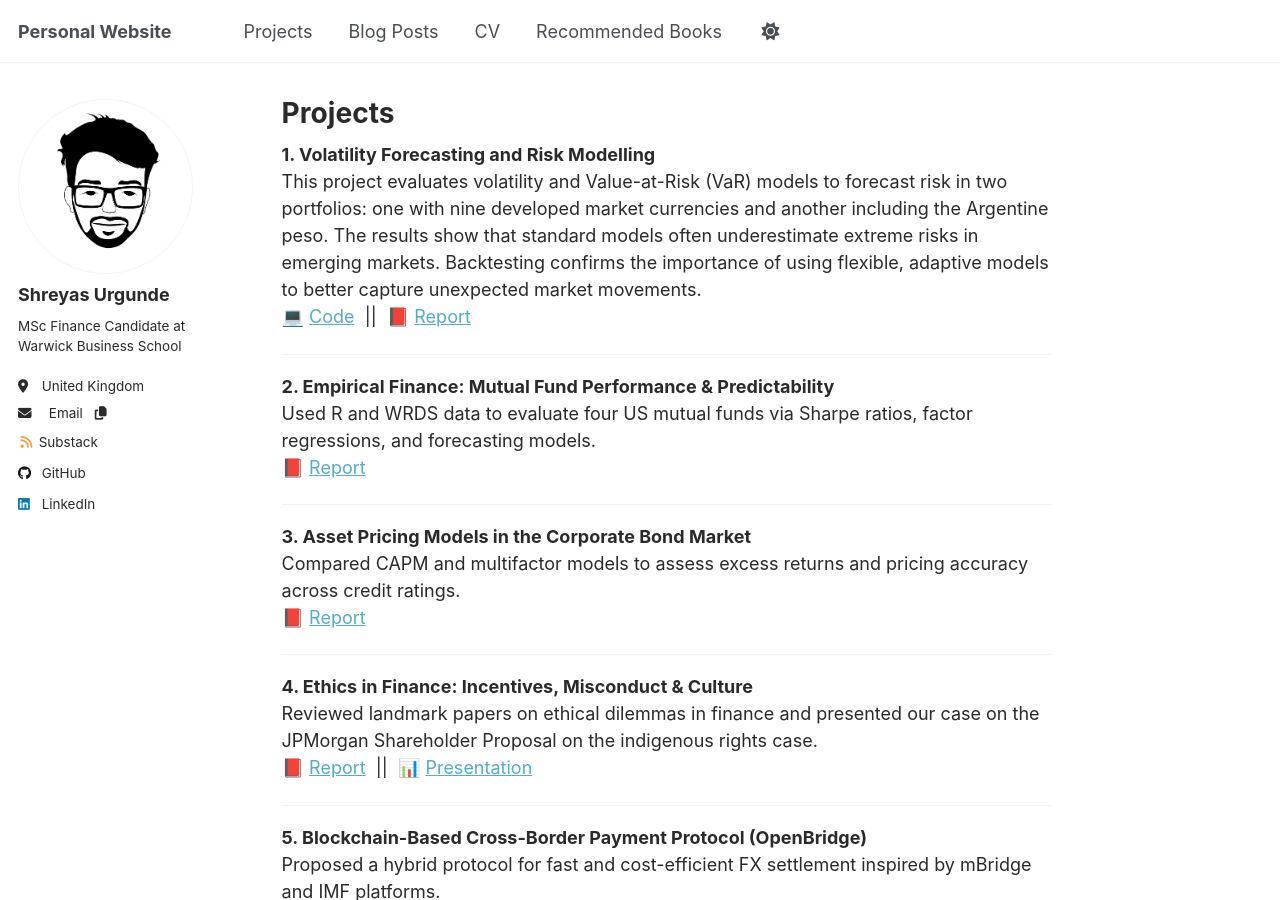
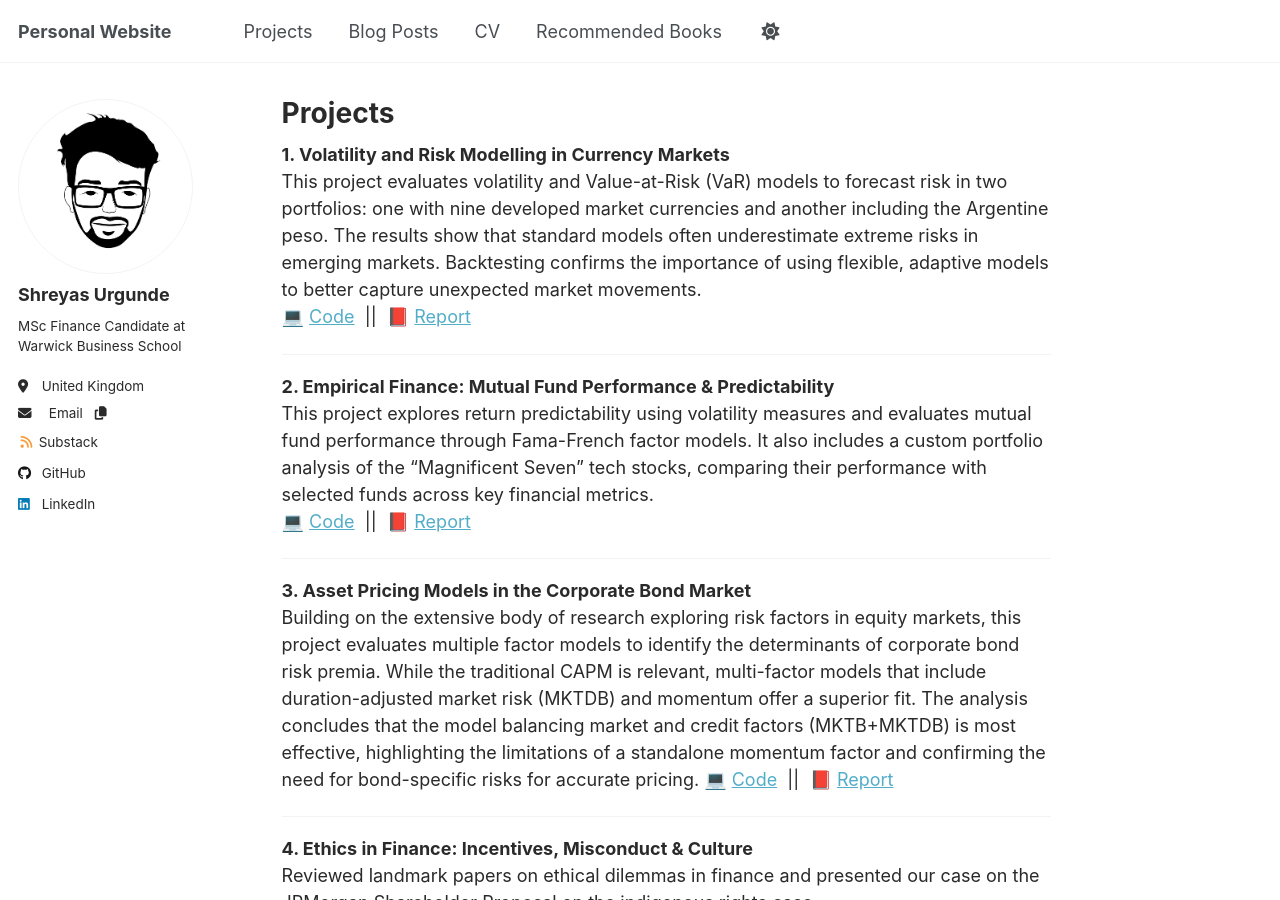
Before and after one commit to shreyasxi/shreyasxi.github.io, a Jekyll site: the page built from _pages/projects.md, in a window 1280 px wide and 900 px high. Built offline with Jekyll 4.4.1, drawn with Linux system fonts in a browser that asks for light colours; a script that is not in the unit is left out.

Commit message:
Update projects.md

```diff
--- a/_pages/projects.md
+++ b/_pages/projects.md
@@ -5,21 +5,21 @@ permalink: /projects/
 author_profile: true
 ---
 
-**1. Volatility Forecasting and Risk Modelling**
+**1. Volatility and Risk Modelling in Currency Markets**
 This project evaluates volatility and Value-at-Risk (VaR) models to forecast risk in two portfolios: one with nine developed market currencies and another including the Argentine peso. The results show that standard models often underestimate extreme risks in emerging markets. Backtesting confirms the importance of using flexible, adaptive models to better capture unexpected market movements.
-💻 <a href="[https://github.com/shreyasxi/Return-Predictability-and-Fund-Evaluation/blob/main/Group_2_All_Parts_Codes.ipynb](https://github.com/shreyasxi/Forecasting-and-Backtesting-Risk-Models-for-FX-Portfolios/blob/master/RM%20Code%20Script.R)" target="_blank">Code</a> &nbsp;||&nbsp; 📕 <a href="/files/Volatility Forecasting and Risk Modelling Report.pdf" target="_blank">Report</a>
+💻 <a href="https://github.com/shreyasxi/Forecasting-and-Backtesting-Risk-Models-for-FX-Portfolios/blob/master/RM%20Code%20Script.R" target="_blank">Code</a> &nbsp;||&nbsp; 📕 <a href="/files/Volatility Forecasting and Risk Modelling Report.pdf" target="_blank">Report</a>
 
 ---
 
 **2. Empirical Finance: Mutual Fund Performance & Predictability**
-Used R and WRDS data to evaluate four US mutual funds via Sharpe ratios, factor regressions, and forecasting models.
-📕 <a href="/files/Empirical Finance Report.pdf" target="_blank">Report</a>
+This project explores return predictability using volatility measures and evaluates mutual fund performance through Fama-French factor models. It also includes a custom portfolio analysis of the “Magnificent Seven” tech stocks, comparing their performance with selected funds across key financial metrics.
+💻 <a href="[https://github.com/shreyasxi/Return-Predictability-and-Fund-Evaluation/blob/main/Group_2_All_Parts_Codes.ipynb](https://github.com/shreyasxi/Forecasting-and-Backtesting-Risk-Models-for-FX-Portfolios/blob/master/RM%20Code%20Script.R)" target="_blank">Code</a> &nbsp;||&nbsp; 📕 <a href="/files/Empirical Finance Report.pdf" target="_blank">Report</a>
 
 ---
 
 **3. Asset Pricing Models in the Corporate Bond Market**
-Compared CAPM and multifactor models to assess excess returns and pricing accuracy across credit ratings.
-📕 <a href="/files/Asset Pricing Report.pdf" target="_blank">Report</a>
+Building on the extensive body of research exploring risk factors in equity markets, this project evaluates multiple factor models to identify the determinants of corporate bond risk premia. While the traditional CAPM is relevant, multi-factor models that include duration-adjusted market risk (MKTDB) and momentum offer a superior fit. The analysis concludes that the model balancing market and credit factors (MKTB+MKTDB) is most effective, highlighting the limitations of a standalone momentum factor and confirming the need for bond-specific risks for accurate pricing.
+💻 <a href="https://github.com/shreyasxi/Asset-Pricing-in-the-Bond-Market/blob/main/Code%20Script%20and%20Workspace%20Object/R%20Script%20(Group%2026).R" target="_blank">Code</a> &nbsp;||&nbsp; 📕 <a href="/files/Asset Pricing Report.pdf" target="_blank">Report</a>
 
 ---
 
```
